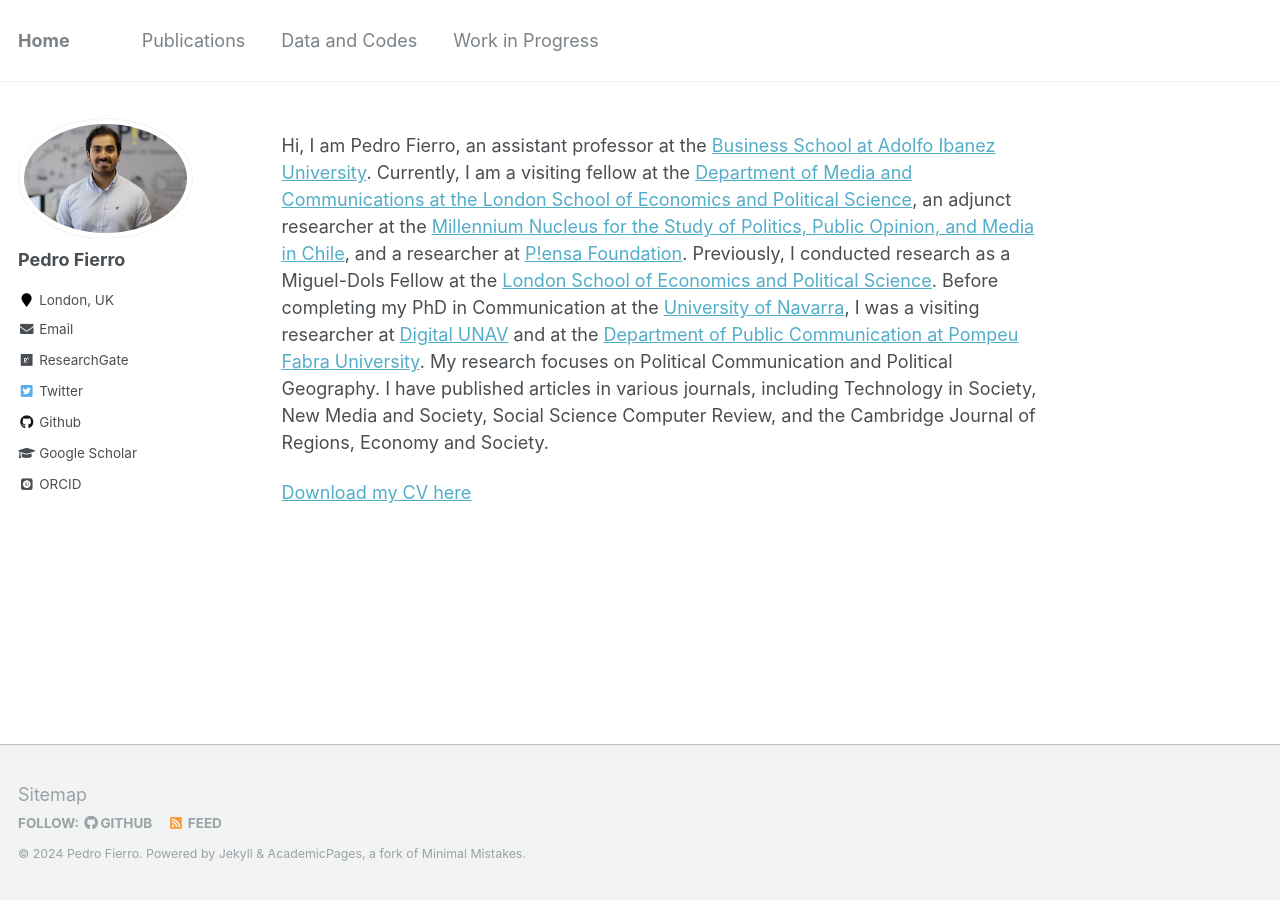
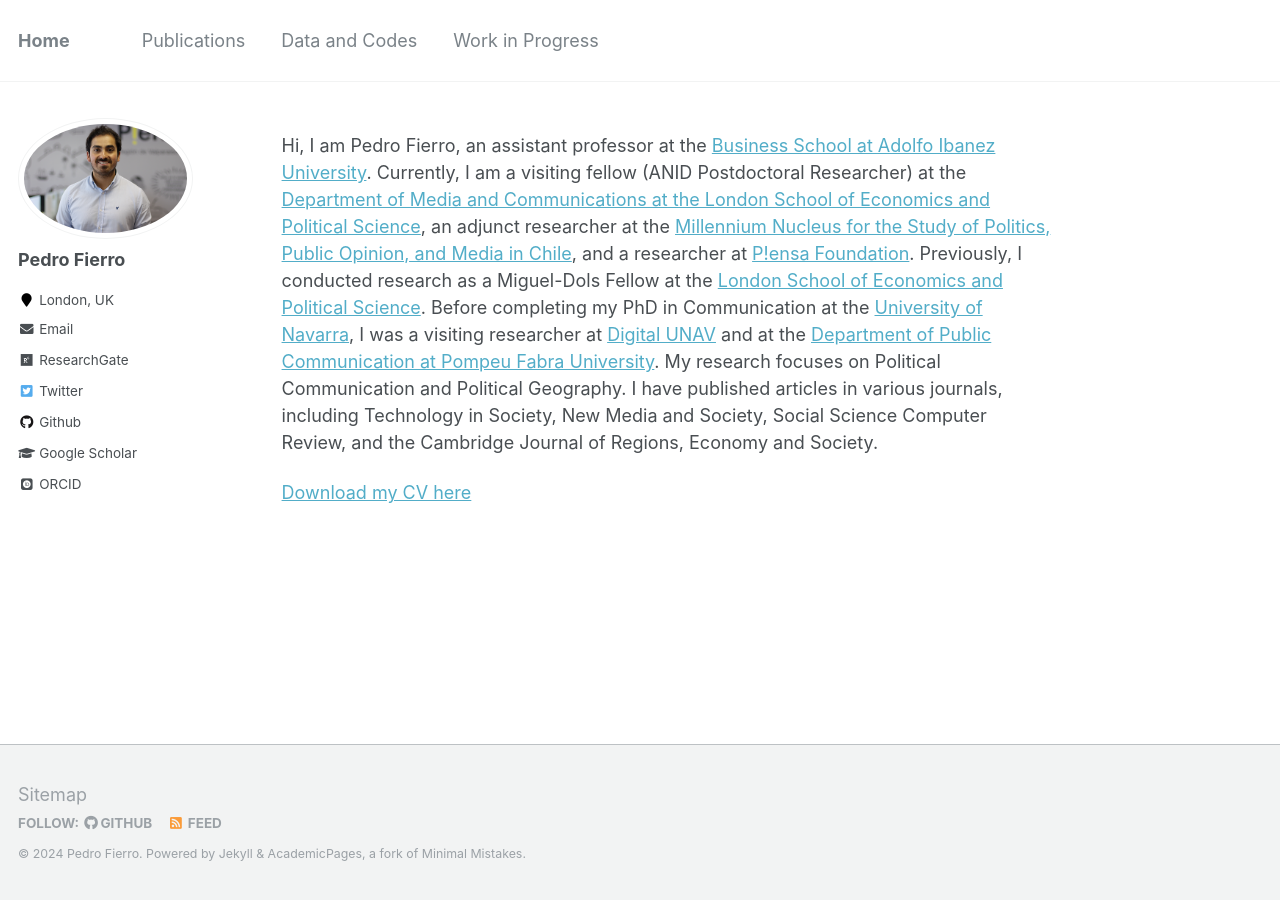
Before and after one commit to pedrofierroz87/pedrofierroz87.github.io, a Jekyll site: the page built from _pages/about.md, in a window 1280 px wide. Built offline with Jekyll 4.4.1, drawn with Linux system fonts in a browser that asks for light colours; some web fonts are replaced.

Commit message:
Update about.md

```diff
--- a/_pages/about.md
+++ b/_pages/about.md
@@ -8,6 +8,6 @@ redirect_from:
   - /about.html
 ---
 
-Hi, I am Pedro Fierro, an assistant professor at the [Business School at Adolfo Ibanez University](https://negocios.uai.cl/). Currently, I am a visiting fellow at the [Department of Media and Communications at the London School of Economics and Political Science](https://www.lse.ac.uk/media-and-communications/people/visiting-and-associate-staff/pedro-fierro/Dr-Pedro-Fierro), an adjunct researcher at the [Millennium Nucleus for the Study of Politics, Public Opinion, and Media in Chile](https://mepop.cl/), and a researcher at [P!ensa Foundation](https://www.fundacionpiensa.cl/inicio/). Previously, I conducted research as a Miguel-Dols Fellow at the [London School of Economics and Political Science](https://www.lse.ac.uk/canada-blanch/activities/Fellowship-Scheme). Before completing my PhD in Communication at the [University of Navarra](https://www.unav.edu/web/facultad-de-comunicacion), I was a visiting researcher at [Digital UNAV](https://www.unav.edu/web/facultad-de-comunicacion/profesores-e-investigacion/digitalunav) and at the [Department of Public Communication at Pompeu Fabra University](https://www.upf.edu/web/comunicacio). My research focuses on Political Communication and Political Geography. I have published articles in various journals, including Technology in Society, New Media and Society, Social Science Computer Review, and the Cambridge Journal of Regions, Economy and Society.
+Hi, I am Pedro Fierro, an assistant professor at the [Business School at Adolfo Ibanez University](https://negocios.uai.cl/). Currently, I am a visiting fellow (ANID Postdoctoral Researcher) at the [Department of Media and Communications at the London School of Economics and Political Science](https://www.lse.ac.uk/media-and-communications/people/visiting-and-associate-staff/pedro-fierro/Dr-Pedro-Fierro), an adjunct researcher at the [Millennium Nucleus for the Study of Politics, Public Opinion, and Media in Chile](https://mepop.cl/), and a researcher at [P!ensa Foundation](https://www.fundacionpiensa.cl/inicio/). Previously, I conducted research as a Miguel-Dols Fellow at the [London School of Economics and Political Science](https://www.lse.ac.uk/canada-blanch/activities/Fellowship-Scheme). Before completing my PhD in Communication at the [University of Navarra](https://www.unav.edu/web/facultad-de-comunicacion), I was a visiting researcher at [Digital UNAV](https://www.unav.edu/web/facultad-de-comunicacion/profesores-e-investigacion/digitalunav) and at the [Department of Public Communication at Pompeu Fabra University](https://www.upf.edu/web/comunicacio). My research focuses on Political Communication and Political Geography. I have published articles in various journals, including Technology in Society, New Media and Society, Social Science Computer Review, and the Cambridge Journal of Regions, Economy and Society.
 
 [Download my CV here](https://pedrofierroz87.github.io/files/PedroFierro_CV.pdf)
```
